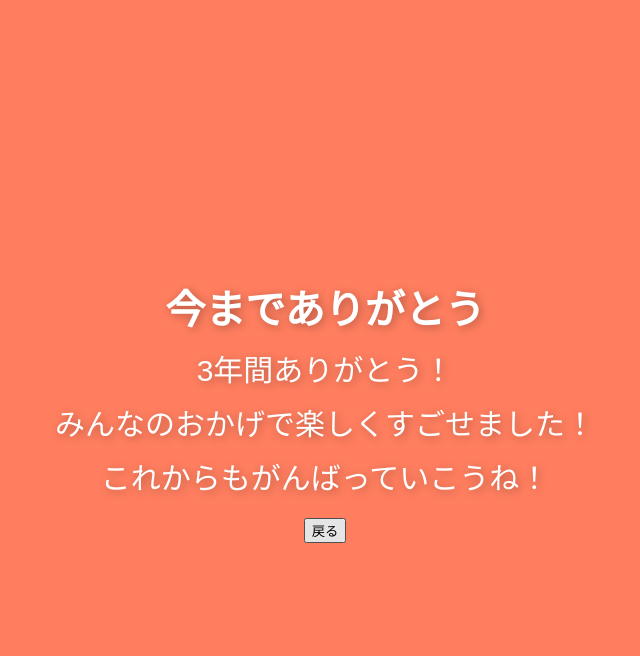
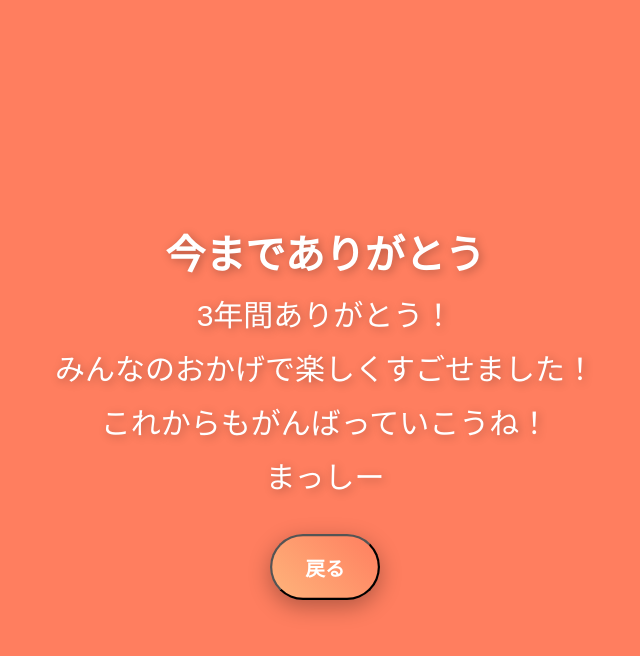
Before and after one commit to mashioCH/mashio, a plain HTML site: page home/himitu.html in a window 1280 px wide. In both pictures the pointer is over the button "戻る". Shown: the whole page, without its empty margins (315-955 px from the left). Drawn offline with Linux system fonts and the light colour scheme.

Commit message:
Update himitu.html

```diff
--- a/home/himitu.html
+++ b/home/himitu.html
@@ -81,9 +81,10 @@
 }
 
 .back-button:hover {
-    background: linear-gradient(45deg, #2575fc, #6a11cb);
-    transform: scale(1.05);
-    bo
+    transform: scale(1.1);
+    box-shadow: 0px 6px 20px rgba(0, 0, 0, 0.3);
+    background: linear-gradient(45deg, #feb47b, #ff7e5f);
+}
     </style>
 </head>
 <body>
@@ -93,8 +94,9 @@
         <span>3年間ありがとう！</span>
         <span>みんなのおかげで楽しくすごせました！</span>
         <span>これからもがんばっていこうね！</span>
+         <span>まっしー</span>
     </div>
-<button class="button" onclick="window.history.back();">戻る</button>
+<button class="back-button" onclick="window.history.back();">戻る</button>
 
 
 </body>
```
